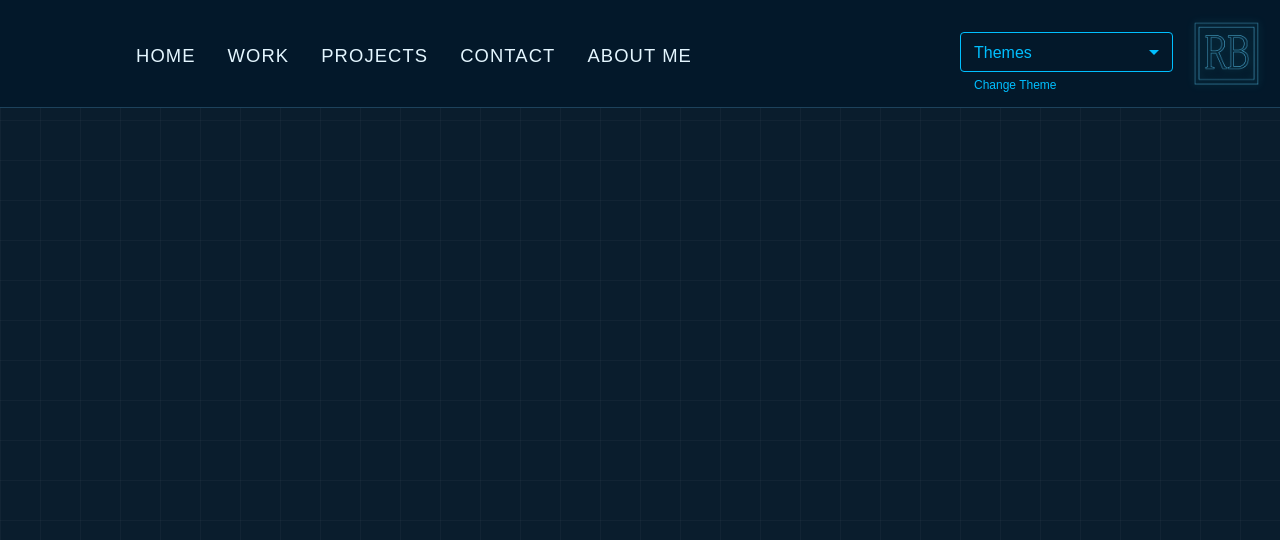
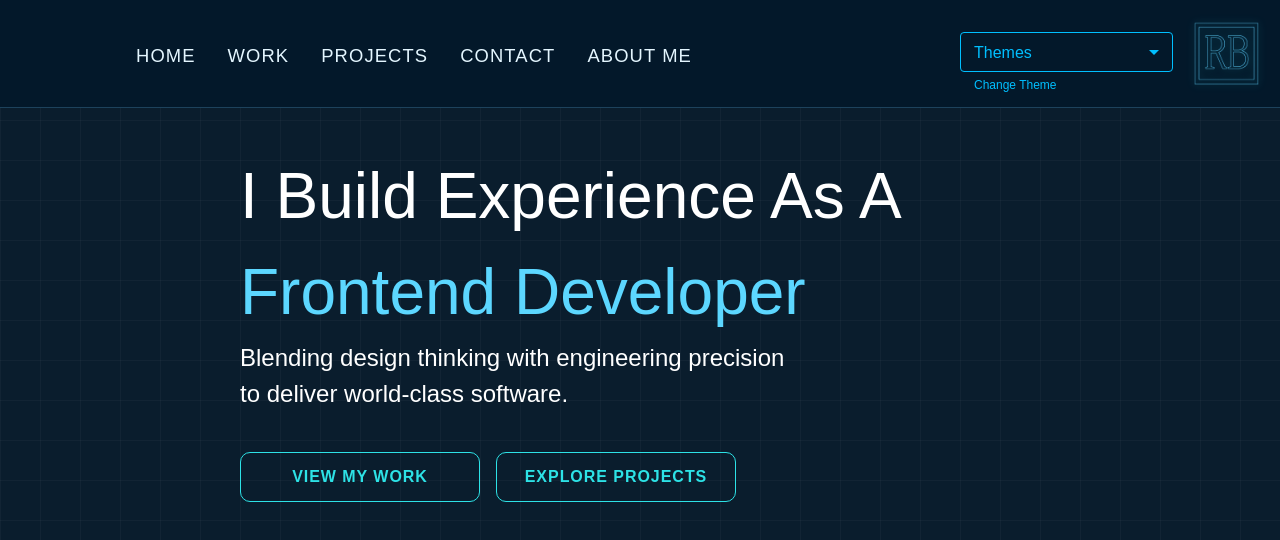
Before and after one commit to whoseunassailable/theme-based-portfolio, a React (Vite) app: page / in a window 1280 px wide. Shown: the top 540 px of the page. Built offline with nearby package versions, Linux system fonts and the light colour scheme.

Commit message:
partially completed body

```diff
--- a/src/pages/home/Home.tsx
+++ b/src/pages/home/Home.tsx
@@ -1,7 +1,13 @@
+import { HomePageBody } from "./components/HomePageBody";
 import { HomePageNavBar } from "./components/HomePageNavBar";
-
+import { Container } from "@mui/material";
 export const Home = () => {
-  return <HomePageNavBar></HomePageNavBar>;
+  return (
+    <Container maxWidth={false} sx={{ width: "100%" }} disableGutters>
+      <HomePageNavBar></HomePageNavBar>
+      <HomePageBody></HomePageBody>
+    </Container>
+  );
 };
 
 export default Home;
--- a/src/pages/home/components/HomePageBody.tsx
+++ b/src/pages/home/components/HomePageBody.tsx
@@ -1,13 +1,77 @@
-import { Grid } from "@mui/material";
+import { Grid, Button, Box, Typography } from "@mui/material";
+import { COLORS_NEO_EXTENDED } from "../../../theme/colors";
 
 export const HomePageBody = () => {
+  const neoOutlineSx = {
+    textTransform: "uppercase",
+    fontWeight: 700,
+    letterSpacing: ".06em",
+    borderWidth: 1.5,
+    px: 2.5,
+    py: 1.25,
+    borderRadius: "10px",
+    // base colors
+    color: COLORS_NEO_EXTENDED.accent, // cyan text
+    borderColor: COLORS_NEO_EXTENDED.accent, // cyan outline
+    backgroundColor: "transparent",
+    // subtle glow + smooth transitions
+    boxShadow: `0 0 0 0 ${COLORS_NEO_EXTENDED.glowSoft}`,
+    minWidth: "240px",
+    transition:
+      "box-shadow .2s ease, border-color .2s ease, color .2s ease, transform .12s ease",
+    "&:hover": {
+      borderColor: COLORS_NEO_EXTENDED.glow2,
+      color: COLORS_NEO_EXTENDED.glow2,
+      backgroundColor: "rgba(0, 0, 0, 0.15)",
+      boxShadow: `0 0 14px 2px ${COLORS_NEO_EXTENDED.glowSoft}, inset 0 0 8px ${COLORS_NEO_EXTENDED.glowSoft}`,
+    },
+    "&:active": {
+      transform: "translateY(1px)",
+      boxShadow: `0 0 18px 3px ${COLORS_NEO_EXTENDED.glowSoft}`,
+    },
+  };
   return (
-    <Grid container>
+    <Grid container pl={30} pr={30}>
       <Grid>
-        <h1>I Build Experience As A Frontend Developer</h1>
+        <Typography fontSize={"400%"} mt={5}>
+          I Build Experience As A
+        </Typography>
+        <Typography m={0} fontSize={"400%"} color={COLORS_NEO_EXTENDED.heading}>
+          Frontend Developer{" "}
+        </Typography>
       </Grid>
-      <Grid></Grid>
-      <Grid></Grid>
+      <Grid>
+        <Typography fontSize={"150%"} mb={5}>
+          Blending design thinking with engineering precision <br /> to deliver
+          world-class software.
+        </Typography>
+      </Grid>
+      <Grid direction="row">
+        <Box display="flex" gap={2}>
+          <Button
+            variant="outlined"
+            sx={{
+              ...neoOutlineSx,
+              fontSize: { xs: "0.75rem", sm: "0.9rem", md: "1rem" },
+              px: { xs: 1.5, sm: 2, md: 2.5 },
+              py: { xs: 0.75, sm: 1, md: 1.25 },
+            }}
+          >
+            View My Work
+          </Button>
+          <Button
+            variant="outlined"
+            sx={{
+              ...neoOutlineSx,
+              fontSize: { xs: "0.75rem", sm: "0.9rem", md: "1rem" },
+              px: { xs: 1.5, sm: 2, md: 2.5 },
+              py: { xs: 0.75, sm: 1, md: 1.25 },
+            }}
+          >
+            Explore Projects
+          </Button>
+        </Box>
+      </Grid>
       <Grid></Grid>
     </Grid>
   );
```
